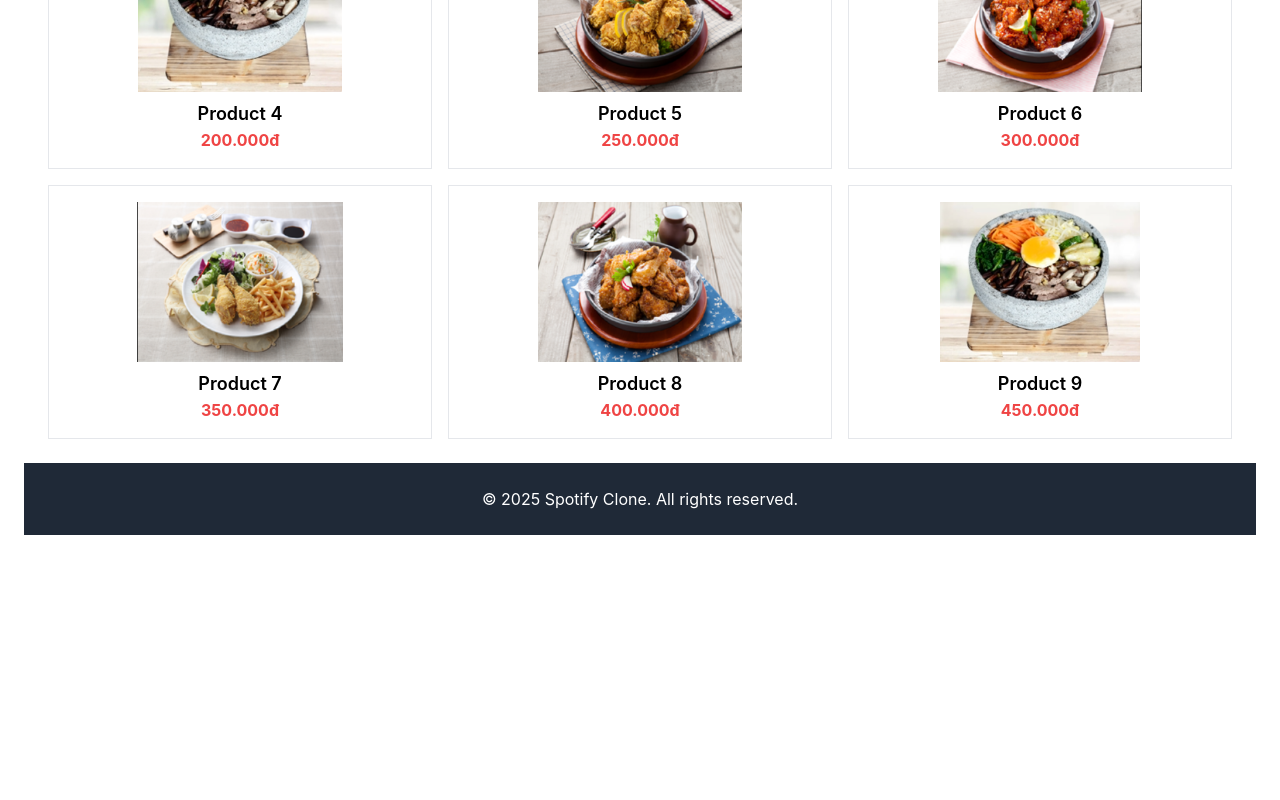
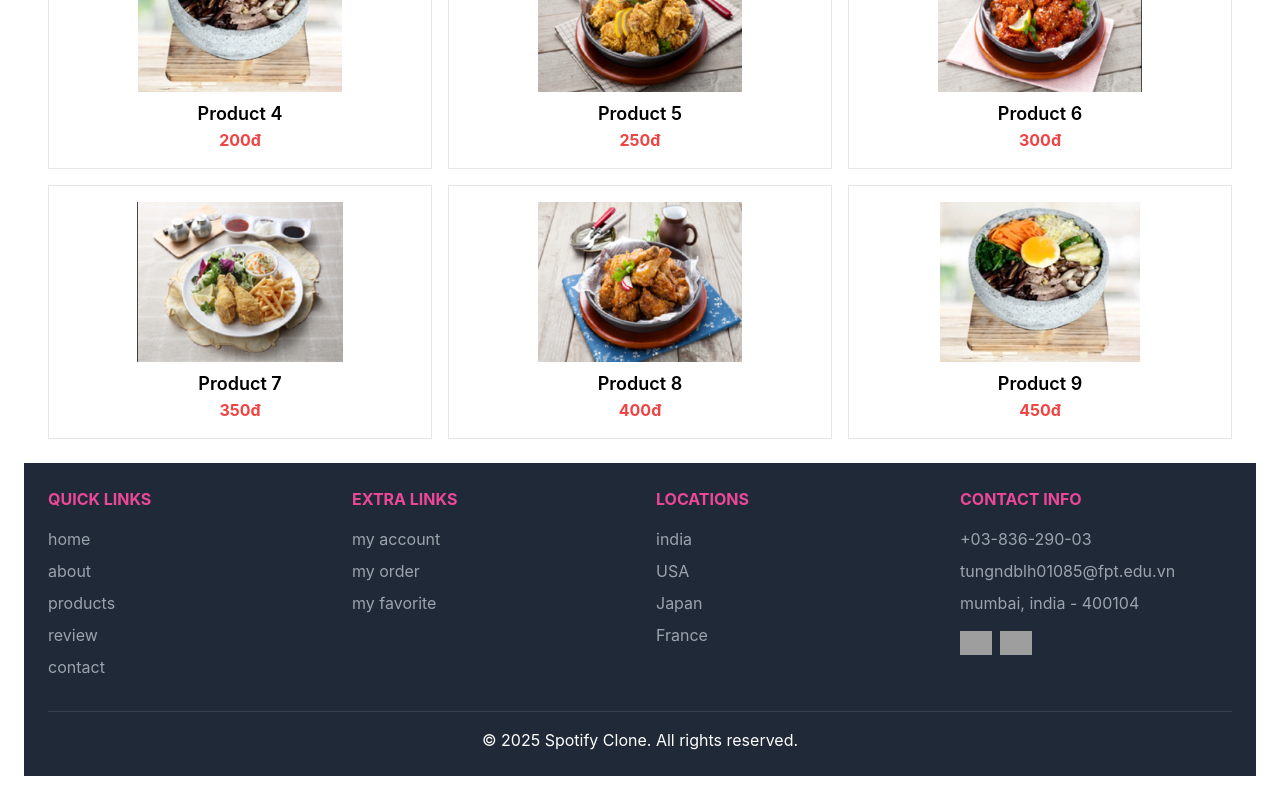
Before and after one commit to Tung11010/Web-ban-hang, a React (Create React App) app: page / in a window 1280 px wide. Shown: the part 960-1760 px from the top of the page. Before the commit the page ends 1519 px from the top, so only its background shows below. Built offline with nearby package versions, Linux system fonts and the light colour scheme; grey boxes are pictures that could not be loaded.

Commit message:
add done

```diff
--- a/src/App.js
+++ b/src/App.js
@@ -8,6 +8,7 @@ import Signup from './pages/auth/Signup';
 import Login from './pages/auth/Login';
 import AdminDashboard from './pages/admin/AdminDashboard';
 import PrivateRoute from './routes/PrivateRoute';
+
 
 function App() {
     return (
--- /dev/null
+++ b/src/components/Footer.js
@@ -0,0 +1,66 @@
+
+import React from 'react';
+
+const Footer = () => {
+    return (
+        <footer className="bg-gray-800 text-white p-6">
+            <div className="max-w-7xl mx-auto grid grid-cols-1 sm:grid-cols-2 md:grid-cols-4 gap-8">
+                {/* Quick Links */}
+                <div>
+                    <h3 className="text-pink-500 font-bold mb-4">QUICK LINKS</h3>
+                    <ul className="space-y-2">
+                        <li><a href="#" className="text-gray-400 hover:text-white">home</a></li>
+                        <li><a href="#" className="text-gray-400 hover:text-white">about</a></li>
+                        <li><a href="#" className="text-gray-400 hover:text-white">products</a></li>
+                        <li><a href="#" className="text-gray-400 hover:text-white">review</a></li>
+                        <li><a href="#" className="text-gray-400 hover:text-white">contact</a></li>
+                    </ul>
+                </div>
+
+                {/* Extra Links */}
+                <div>
+                    <h3 className="text-pink-500 font-bold mb-4">EXTRA LINKS</h3>
+                    <ul className="space-y-2">
+                        <li><a href="#" className="text-gray-400 hover:text-white">my account</a></li>
+                        <li><a href="#" className="text-gray-400 hover:text-white">my order</a></li>
+                        <li><a href="#" className="text-gray-400 hover:text-white">my favorite</a></li>
+                    </ul>
+                </div>
+
+                {/* Locations */}
+                <div>
+                    <h3 className="text-pink-500 font-bold mb-4">LOCATIONS</h3>
+                    <ul className="space-y-2">
+                        <li><a href="#" className="text-gray-400 hover:text-white">india</a></li>
+                        <li><a href="#" className="text-gray-400 hover:text-white">USA</a></li>
+                        <li><a href="#" className="text-gray-400 hover:text-white">Japan</a></li>
+                        <li><a href="#" className="text-gray-400 hover:text-white">France</a></li>
+                    </ul>
+                </div>
+
+                {/* Contact Info */}
+                <div>
+                    <h3 className="text-pink-500 font-bold mb-4">CONTACT INFO</h3>
+                    <ul className="space-y-2">
+                        <li className="text-gray-400">+03-836-290-03</li>
+                        <li className="text-gray-400">tungndblh01085@fpt.edu.vn</li>
+                        <li className="text-gray-400">mumbai, india - 400104</li>
+                    </ul>
+                    {/* Payment Icons */}
+                    <div className="mt-4 flex justify-start space-x-2">
+                        <img src="https://upload.wikimedia.org/wikipedia/commons/5/5e/Visa_Inc._logo.svg" alt="Visa" className="h-6" />
+                        <img src="https://upload.wikimedia.org/wikipedia/commons/2/2a/Mastercard-logo.svg" alt="Mastercard" className="h-6" />
+
+                    </div>
+                </div>
+            </div>
+
+            {/* Copyright */}
+            <div className="mt-8 text-center border-t border-gray-700 pt-4">
+                <p>© 2025 Spotify Clone. All rights reserved.</p>
+            </div>
+        </footer>
+    );
+};
+
+export default Footer;
--- a/src/pages/Home.js
+++ b/src/pages/Home.js
@@ -1,13 +1,15 @@
-// src/pages/Home.js
-import React from 'react';
+import React, { useState } from 'react';
+import Footer from '../components/Footer';
 
 const Home = () => {
+    const [cartCount, setCartCount] = useState(0);
+
     return (
         <div className="p-6">
             {/* Header */}
             <header className="bg-red-700 text-white py-3 flex justify-between px-6">
                 <div className="flex items-center space-x-4">
-                    <i className='bx bx-phone'></i>
+                    <i className="bx bx-phone"></i>
                     <a href="#" className="text-sm">1900 6756</a>
                     <span className="text-sm">Monday-Sunday: 9:00-18:00</span>
                 </div>
@@ -15,8 +17,13 @@ const Home = () => {
                     <a href="/signup" className="text-sm">Sign Up</a>
                     <a href="/login" className="text-sm">Login</a>
                     <button id="cart-btn" className="relative">
-                        <i className='bx bx-cart'></i>
-                        <span id="cart-count" className="absolute top-0 right-0 bg-white text-red-700 text-xs rounded-full px-1">0</span>
+                        <i className="bx bx-cart"></i>
+                        <span
+                            id="cart-count"
+                            className="absolute top-0 right-0 bg-white text-red-700 text-xs rounded-full px-1"
+                        >
+                            {cartCount}
+                        </span>
                     </button>
                 </div>
             </header>
@@ -24,10 +31,26 @@ const Home = () => {
             {/* Navbar */}
             <nav className="bg-white shadow-md py-3">
                 <ul className="flex justify-center space-x-6 font-semibold">
-                    <li><a href="/" className="hover:text-red-700">HOME PAGE</a></li>
-                    <li><a href="/sale" className="hover:text-red-700">SALES PRODUCTS</a></li>
-                    <li><a href="/news" className="hover:text-red-700">NEWS</a></li>
-                    <li><a href="/cart" className="hover:text-red-700">SHOPPING CART</a></li>
+                    <li>
+                        <a href="/" className="hover:text-red-700">
+                            HOME PAGE
+                        </a>
+                    </li>
+                    <li>
+                        <a href="/sale" className="hover:text-red-700">
+                            SALES PRODUCTS
+                        </a>
+                    </li>
+                    <li>
+                        <a href="/news" className="hover:text-red-700">
+                            NEWS
+                        </a>
+                    </li>
+                    <li>
+                        <a href="/cart" className="hover:text-red-700">
+                            SHOPPING CART
+                        </a>
+                    </li>
                 </ul>
             </nav>
 
@@ -36,7 +59,9 @@ const Home = () => {
                 <div className="w-3/4">
                     <img src="/image.png" alt="Slider 1" className="w-full" />
                     <div className="text-center mt-2">
-                        <a href="#" className="text-blue-500">View More</a>
+                        <a href="#" className="text-blue-500">
+                            View More
+                        </a>
                     </div>
                 </div>
             </div>
@@ -45,20 +70,24 @@ const Home = () => {
             <div className="p-6">
                 <h2 className="text-2xl font-bold text-center">Products On Sale</h2>
                 <div className="grid grid-cols-1 sm:grid-cols-2 md:grid-cols-3 gap-4 mt-4">
-                    {[...Array(9).keys()].map(i => (
+                    {[...Array(9).keys()].map((i) => (
                         <div key={i} className="border p-4 text-center">
-                            <img src={`/image${i+1}.png`} alt={`Product ${i+1}`} className="mx-auto h-40" />
-                            <h3 className="text-lg font-semibold mt-2">Product {i+1}</h3>
-                            <p className="text-red-500 font-bold">{(i+1) * 50}.000đ</p>
+                            <img
+                                src={`/image${i + 1}.png`}
+                                alt={`Product ${i + 1}`}
+                                className="mx-auto h-40"
+                            />
+                            <h3 className="text-lg font-semibold mt-2">Product {i + 1}</h3>
+                            <p className="text-red-500 font-bold">
+                                {((i + 1) * 50).toLocaleString('vi-VN')}đ
+                            </p>
                         </div>
                     ))}
                 </div>
             </div>
 
             {/* Footer */}
-            <footer className="bg-gray-800 text-white p-6 text-center">
-                <p>&copy; 2025 Spotify Clone. All rights reserved.</p>
-            </footer>
+            <Footer />
         </div>
     );
 };
--- a/src/pages/News.js
+++ b/src/pages/News.js
@@ -1,5 +1,6 @@
 import React from 'react';
 import { Link } from 'react-router-dom';
+import Footer from '../components/Footer'; // Import Footer
 
 const News = () => {
     const latestNews = [
@@ -82,6 +83,9 @@ const News = () => {
                     ))}
                 </div>
             </div>
+
+            {/* Footer Section */}
+            <Footer /> {/* Thêm footer vào cuối trang */}
         </div>
     );
 };
--- a/src/pages/SalesProducts.js
+++ b/src/pages/SalesProducts.js
@@ -1,7 +1,7 @@
 // src/pages/SalesProducts.js
 import React from 'react';
 import { Link } from 'react-router-dom';
-
+import Footer from '../components/Footer';
 const SalesProducts = () => {
     const products = [
         { id: 1, name: "Chicken thighs fried in butter", price: "60.000đ", discount: "-6%", img: "/image1.png" },
@@ -75,7 +75,10 @@ const SalesProducts = () => {
                     ))}
                 </div>
             </div>
+        {/* Footer Section */}
+        <Footer /> {/* Thêm footer vào cuối trang */}
         </div>
+
     );
 };
 
--- a/src/pages/ShoppingCart.js
+++ b/src/pages/ShoppingCart.js
@@ -1,6 +1,6 @@
 import React, { useState } from 'react';
 import { Link } from 'react-router-dom';
-
+import Footer from '../components/Footer';
 const ShoppingCart = () => {
     const [cart, setCart] = useState([
         { id: 1, name: "Chicken thighs fried in butter", price: "60.000đ", img: "/image1.png", quantity: 1 },
@@ -83,6 +83,9 @@ const ShoppingCart = () => {
                     </div>
                 )}
             </div>
+
+        {/* Footer Section */}
+        <Footer /> {/* Thêm footer vào cuối trang */}
         </div>
     );
 };
```
